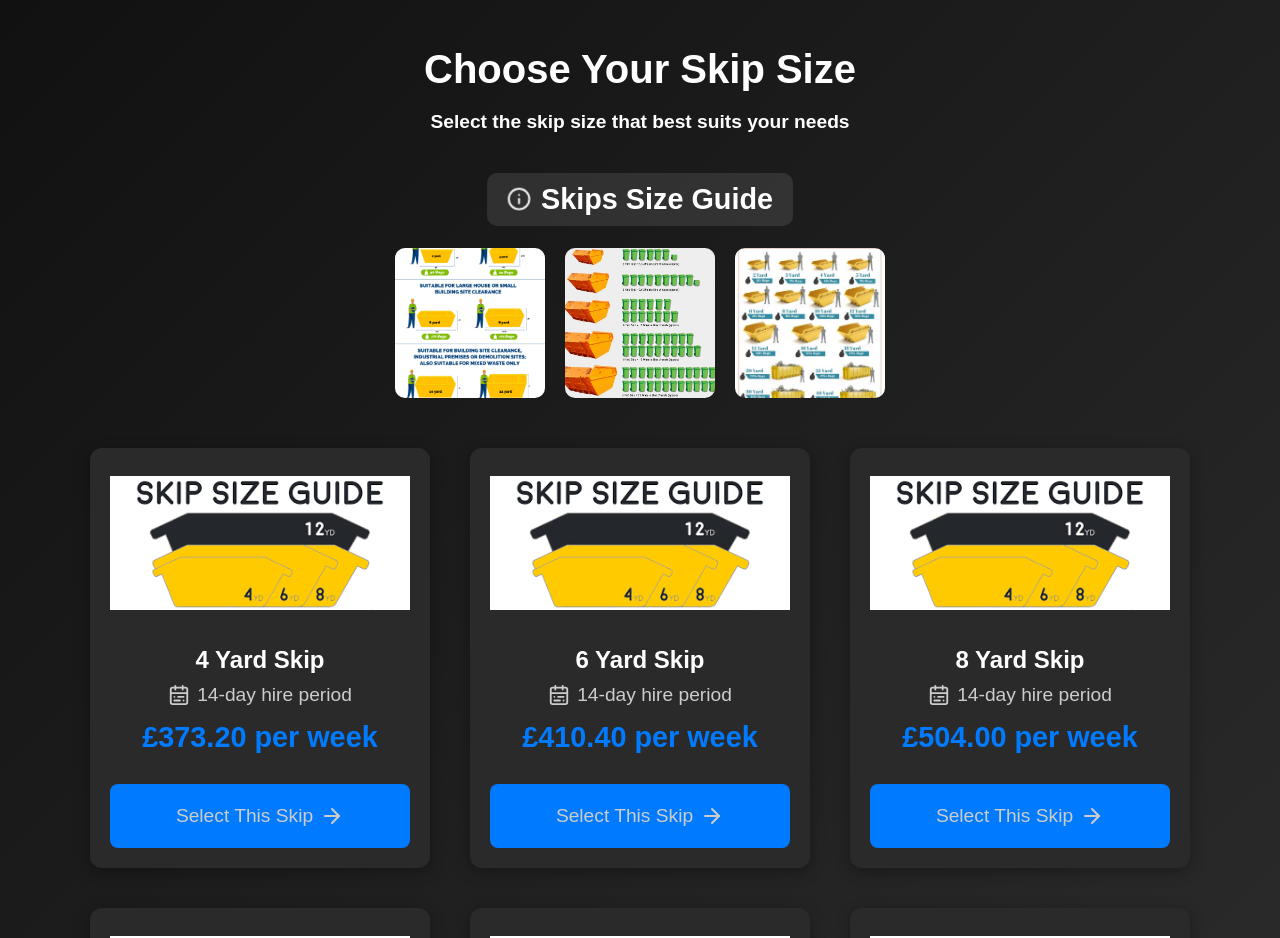
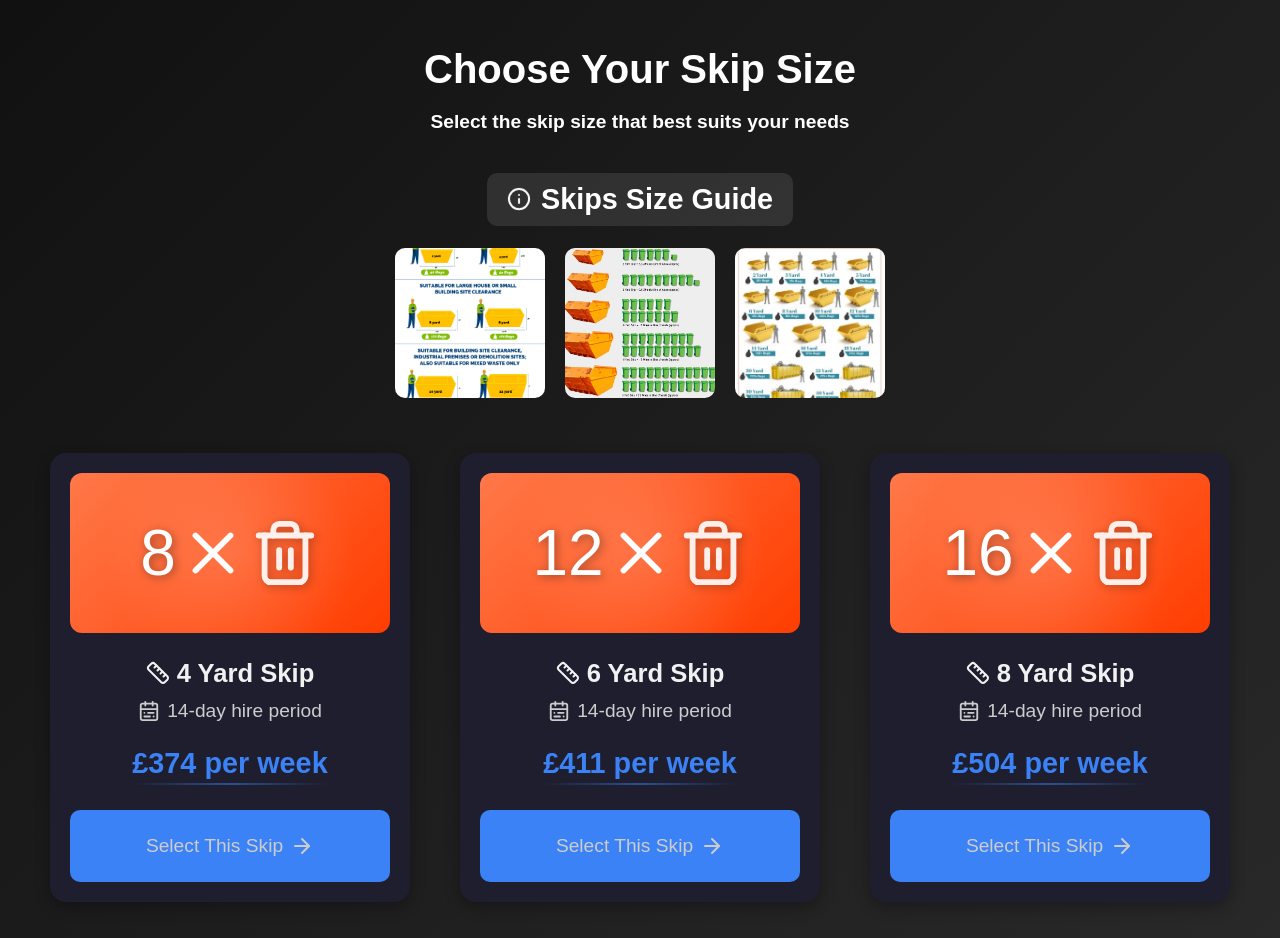
Before and after one commit to Amin-Mashayekhan/skip-select-page, a React (Vite) app: page / in a window 1280 px wide. Shown: the top 938 px of the page. Built offline with nearby package versions, Linux system fonts and the light colour scheme; no server answers.

Commit message:
improved the skip card design in ui and ux aspects

```diff
--- a/src/components/SkipCard.tsx
+++ b/src/components/SkipCard.tsx
@@ -1,49 +1,103 @@
 import React from "react";
-import styled from "styled-components";
+import styled, { css } from "styled-components";
 import { Skip } from "../types/Skip";
-import { ArrowRight, TriangleAlert, CalendarRange } from "lucide-react"; // Lucide icons
-import skipImage from "../assets/images/skip-image.png"; // General skip image
+import {
+  ArrowRight,
+  TriangleAlert,
+  CalendarRange,
+  Ruler,
+  Trash2,
+  X,
+} from "lucide-react";
 
 const Card = styled.div`
-  background: #2a2a2a;
+  background: #1e1e2f;
   color: #fff;
   padding: 20px;
-  border-radius: 12px;
+  border-radius: 16px;
   text-align: center;
-  box-shadow: 0 4px 15px rgba(0, 0, 0, 0.3);
+  box-shadow: 0 5px 15px rgba(0, 0, 0, 0.3);
   transition: transform 0.3s ease, box-shadow 0.3s ease;
   width: 100%;
-  max-width: 300px;
-  margin: 10px;
+  max-width: 320px;
+  margin: 15px;
   overflow: hidden;
 
   &:hover {
-    transform: translateY(-5px);
-    box-shadow: 0 6px 20px rgba(0, 0, 0, 0.4);
-  }
-
-  @media (max-width: 768px) {
-    max-width: 100%;
+    transform: translateY(-8px);
+    box-shadow: 0 10px 20px rgba(0, 0, 0, 0.4);
   }
 `;
 
-const Image = styled.img`
+const SkipVisual = styled.div`
   width: 100%;
-  height: 150px;
-  object-fit: contain;
-  border-radius: 8px;
+  height: 160px;
+  border-radius: 12px;
+  background: linear-gradient(135deg, #ff7849, #ff3d00);
+  display: flex;
+  align-items: center;
+  justify-content: center;
+  position: relative;
+  overflow: hidden;
+  gap: 2px;
+
+  & > * {
+    transition: transform 0.3s ease-in-out;
+  }
+
+  ${Card}:hover & > * {
+    transform: scale(1.04);
+  }
+
+  &::before {
+    content: "";
+    position: absolute;
+    inset: 0;
+    background: radial-gradient(
+      circle at 50% 50%,
+      rgba(255, 255, 255, 0.15) 0%,
+      transparent 70%
+    );
+  }
+`;
+
+const TrashIcon = styled(Trash2)`
+  color: white;
+  opacity: 0.9;
+  filter: drop-shadow(2px 2px 5px rgba(0, 0, 0, 0.3));
+`;
+
+const MultiplyNumber = styled.p`
+  font-size: 4rem;
+  font-weight: 500;
+  color: #fff;
+  text-shadow: 2px 2px 10px rgba(0, 0, 0, 0.4);
 `;
 
 const Title = styled.h3`
-  font-size: 1.5rem;
-  margin-bottom: 10px;
-  color: #fff;
+  font-size: 1.6rem;
+  margin-bottom: 12px;
+  color: #f1f1f1;
 `;
 
 const Price = styled.h2`
+  margin: 15px 0;
   font-size: 1.8rem;
-  color: #007bff;
-  margin: 15px 0;
+  font-weight: 700;
+  color: #3b82f6;
+  position: relative;
+  display: inline-block;
+
+  &::after {
+    content: "";
+    position: absolute;
+    bottom: -5px;
+    left: 0;
+    right: 0;
+    height: 2px;
+    background: linear-gradient(90deg, transparent, #3b82f6, transparent);
+    opacity: 0.5;
+  }
 `;
 
 const Feature = styled.p`
@@ -53,25 +107,69 @@ const Feature = styled.p`
   gap: 7px;
   font-size: 1.2rem;
   color: #ccc;
-  margin: 8px 0;
+  margin: 10px 0;
 `;
 
-const Button = styled.button<{ allowed: boolean }>`
-  background: ${({ allowed }) => (allowed ? "#007bff" : "#555")};
+const FCenter = styled.div`
+  display: flex;
+  align-items: center;
+  justify-content: center;
+  gap: 7px;
+`;
+
+const Button = styled.button<{ $allowed: boolean }>`
+  background: ${({ $allowed }) => ($allowed ? "#3b82f6" : "#4b5563")};
   color: white;
-  padding: 12px 20px;
+  padding: 14px 20px;
   border: none;
-  border-radius: 8px;
-  cursor: ${({ allowed }) => (allowed ? "pointer" : "not-allowed")};
+  border-radius: 10px;
+  cursor: ${({ $allowed }) => ($allowed ? "pointer" : "not-allowed")};
   margin-top: 15px;
   width: 100%;
   font-size: 1rem;
-  transition: background 0.3s ease, transform 0.3s ease;
+  font-weight: 500;
+  transition: all 0.3s ease;
+  display: flex;
+  justify-content: center;
+  align-items: center;
+  gap: 8px;
+  position: relative;
+  overflow: hidden;
 
-  &:hover {
-    background: ${({ allowed }) => (allowed ? "#0056b3" : "#444")};
-    transform: scale(1.05);
+  &::before {
+    content: "";
+    position: absolute;
+    top: 0;
+    left: -100%;
+    width: 100%;
+    height: 100%;
+    background: linear-gradient(
+      90deg,
+      transparent,
+      rgba(255, 255, 255, 0.1),
+      transparent
+    );
+    transition: all 0.5s ease;
+    display: ${({ $allowed }) => ($allowed ? "block" : "none")};
   }
+
+  ${({ $allowed }) =>
+    $allowed &&
+    css`
+      &:hover {
+        background: #2563eb;
+        transform: translateY(-2px);
+        box-shadow: 0 5px 15px rgba(59, 130, 246, 0.3);
+
+        &::before {
+          left: 100%;
+        }
+      }
+
+      &:active {
+        transform: translateY(0);
+      }
+    `}
 `;
 
 interface SkipCardProps {
@@ -83,26 +181,30 @@ const SkipCard: React.FC<SkipCardProps> = ({ skip }) => {
 
   return (
     <Card>
-      {/* General Skip Image */}
-      <Image src={skipImage} alt={`${skip.size} Yard Skip`} />
+      <SkipVisual>
+        <MultiplyNumber>{skip.size * 2}</MultiplyNumber>
+        <X size={70} />
+        <TrashIcon size={70} />
+      </SkipVisual>
 
-      {/* Skip Details */}
-      <Title>{skip.size} Yard Skip</Title>
+      <Title>
+        <FCenter>
+          <Ruler /> {skip.size} Yard Skip
+        </FCenter>
+      </Title>
       <Feature>
         <CalendarRange size={22} /> {skip.hire_period_days}-day hire period
       </Feature>
-      <Price>£{totalPrice} per week</Price>
+      <Price>£{Math.ceil(Number(totalPrice))} per week</Price>
 
-      {/* Select Button */}
       <Button
-        allowed={skip.allowed_on_road}
+        $allowed={skip.allowed_on_road}
         aria-disabled={!skip.allowed_on_road}
       >
         <Feature>
           {skip.allowed_on_road ? (
             <>
-              Select This Skip
-              <ArrowRight />
+              Select This Skip <ArrowRight />
             </>
           ) : (
             <>
```
